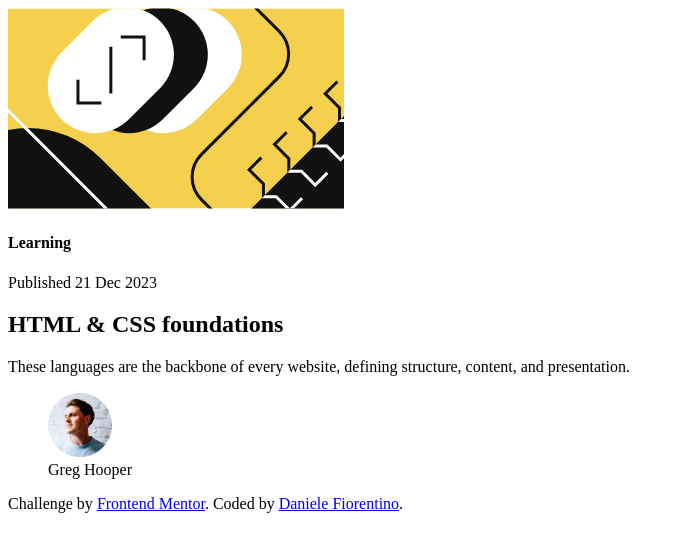
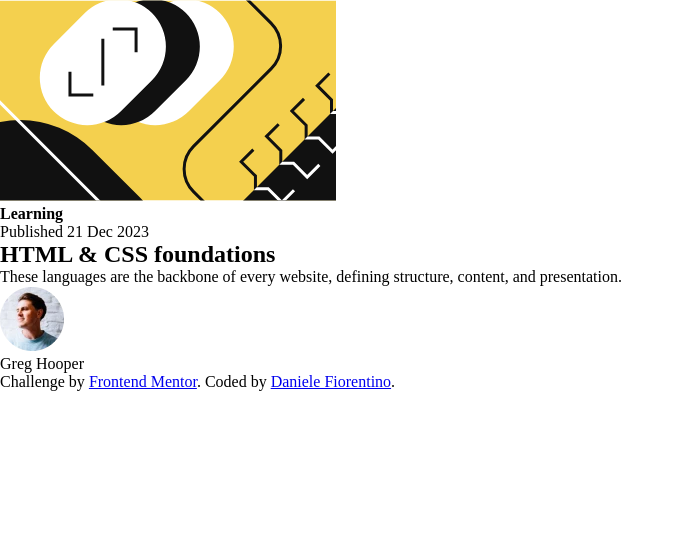
Before and after one commit to Daniele-Fiorent/blog-preview-card, a plain HTML site: page index.html in a window 1280 px wide. Shown: the whole page, without its empty margins (0-688 px from the left). Drawn offline with Linux system fonts and the light colour scheme.

Commit message:
update CSS reset

```diff
--- a/assets/css/style.css
+++ b/assets/css/style.css
@@ -7,9 +7,43 @@
 
     /* TYPOGRAPHY */
     --font-family: Figtree, sans-serif;
+    --text-line-height: 1.5;
+    --text-letter-spacing: 0;
+    --text-extra-bold:800;
 
     /* HEADINGS */
-    --text-heading-desktop-size: 1.5rem; /*24px*/
-    --text-heading-desktop-line-height: 1.5;
-    --text-heading-desktop-letter-spacing: 0;
-    --text-heading-desktop-weight: 800;
+    --text-heading-lg-size: 1.5rem; /*24px*/
+    --text-heading-sm-size: 1.25rem; /*20px*/
+
+    /* BODY TEXT */
+    --text-lg-size: 1rem; /*16px*/
+    --text-md-size: 0.87rem; /*14px*/
+    --text-sm-size: 0.75rem; /*12px*/
+
+    /* SPACING */
+    --spacing-extra-lg: 1.5rem; /*24px*/
+    --spacing-lg: 0.75rem; /*12px*/
+    --spacing-md: 0.5rem; /*8px*/
+    --spacing-sm: 0.25rem; /*4px*/
+}
+
+*,
+*::before,
+*::after {
+    margin: 0;
+    padding: 0;
+    box-sizing: border-box;
+}
+
+/* Prevent font size inflation */
+html {
+    -moz-text-size-adjust: none;
+    -webkit-text-size-adjust: none;
+    text-size-adjust: none;
+  }
+
+  /* Remove list styles on ul, ol elements with a list role, which suggests default styling will be removed */
+ul[role='list'],
+ol[role='list'] {
+  list-style: none;
+}
```
